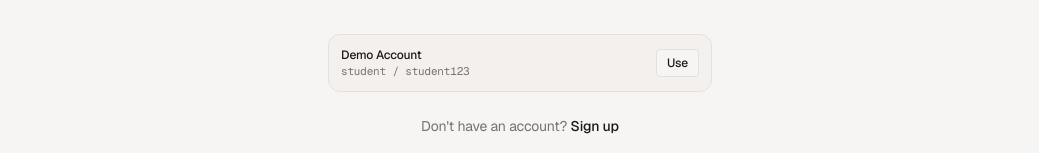
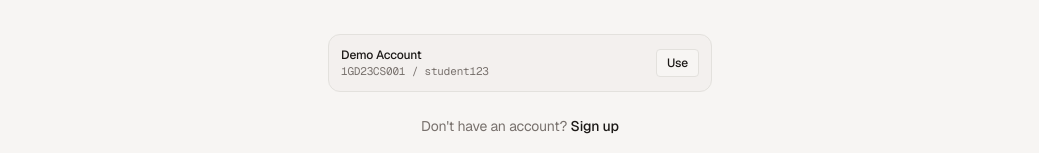
Before and after one commit to Rajeshkumar80/ADAPTIVE-LEARNING-PLATFORM, a Next.js app in the folder frontend/: page /login in a window 1280 px wide. Both pictures are taken after a click on the button 469 px from the left and 456 px from the top of the page. Shown: the part 516-669 px from the top of the page, without its empty margins (120-1159 px from the left). Built offline with nearby package versions, Linux system fonts and the light colour scheme; no server answers.

Commit message:
fix(login): correct demo credentials to match TS backend accounts
- Student demo: 1GD23CS001 / student123
- Admin demo: admin@gcem.edu / admin123
- Updated fillDemo() and hint text

```diff
--- a/frontend/src/app/login/page.tsx
+++ b/frontend/src/app/login/page.tsx
@@ -30,10 +30,10 @@ export default function LoginPage() {
 
   const fillDemo = () => {
     if (role === 'student') {
-      setUsername('student');
+      setUsername('1GD23CS001');
       setPassword('student123');
     } else {
-      setUsername('admin');
+      setUsername('admin@gcem.edu');
       setPassword('admin123');
     }
   };
@@ -208,7 +208,7 @@ export default function LoginPage() {
                 <div>
                   <p className="text-xs font-medium">Demo Account</p>
                   <p className="text-[11px] text-muted-foreground font-mono">
-                    {isStudent ? 'student / student123' : 'admin / admin123'}
+                    {isStudent ? '1GD23CS001 / student123' : 'admin@gcem.edu / admin123'}
                   </p>
                 </div>
                 <button
```
Also changed, not shown: 2 other files (tests, documents, lock files or other folders).
